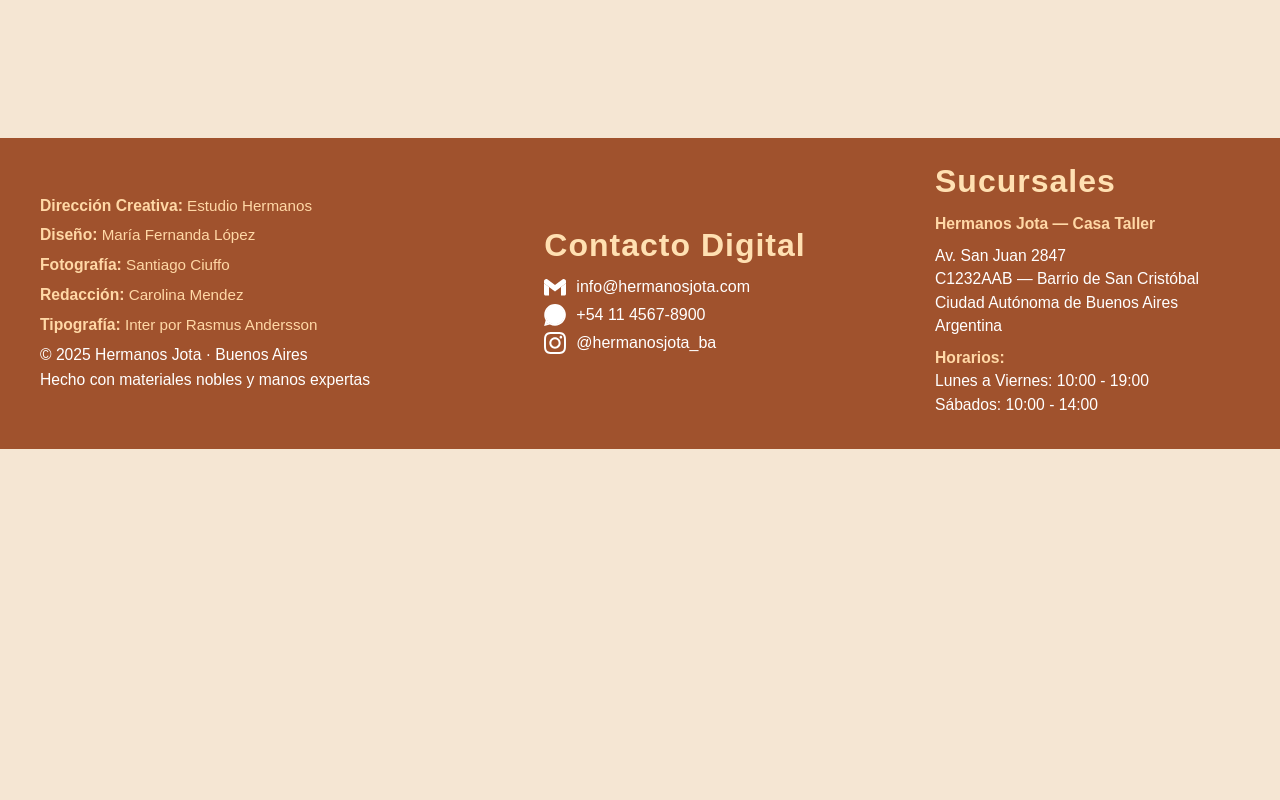
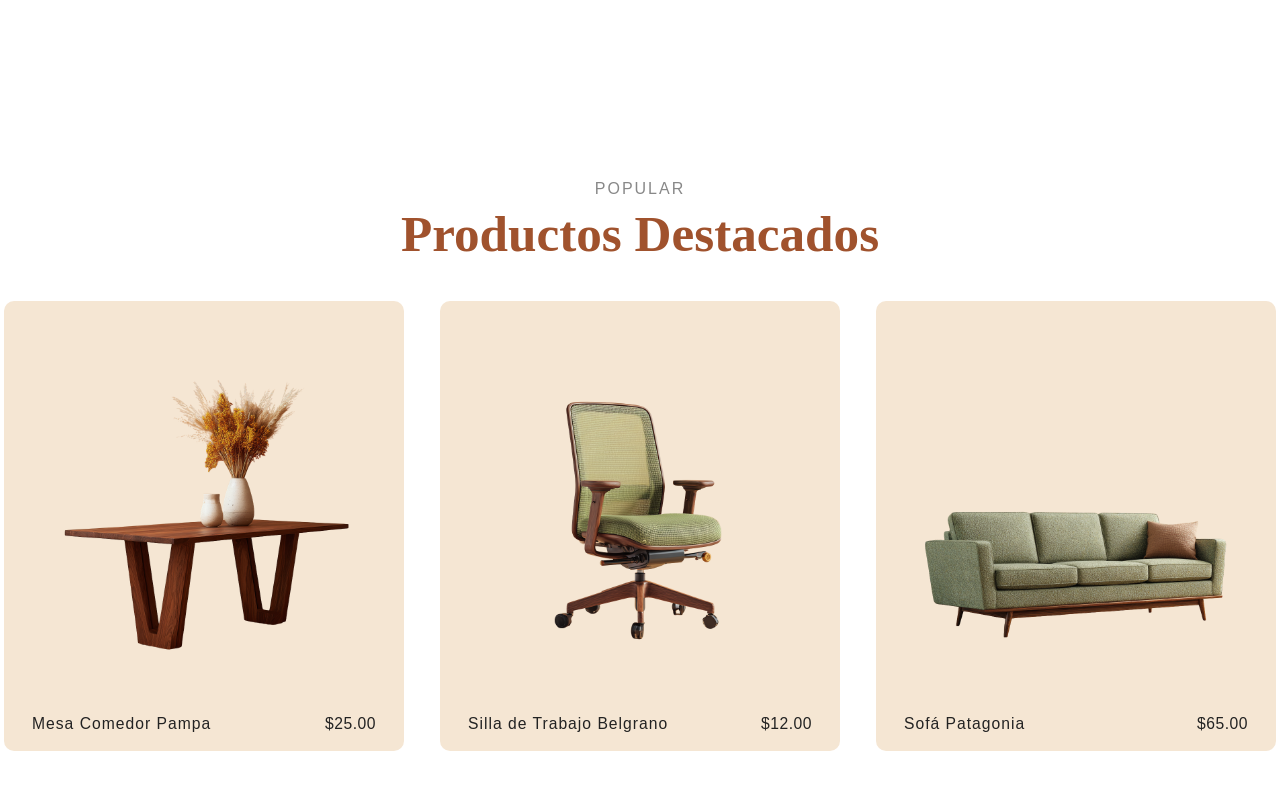
Before and after one commit to EstebanNunez99/Equipo-dinamita, a plain HTML site: page src/page/index.html in a window 1280 px wide. Shown: the part 680-1480 px from the top of the page. Before the commit the page ends 1129 px from the top, so only its background shows below. Drawn offline with Linux system fonts and the light colour scheme.

Commit message:
finalizacion de productos destacados en el index.html

```diff
--- a/src/css/Presentacion.css
+++ b/src/css/Presentacion.css
@@ -6,7 +6,7 @@
   align-items: center;
   padding: 60px 5vw 40px 5vw;
   min-height: 100vh;
-  background: #f5e6d3;
+  background: white;
 
 }
 
@@ -45,11 +45,11 @@
   grid-template-rows: 1fr 1fr;
   gap: 18px;
   width: 100%;
-  max-width: 420px;
+  max-width: 500px;
 }
 
 .collage-item {
-  background: #fff;
+  background: #F5E6D3;
   border-radius: 12px;
   overflow: hidden;
   position: relative;
@@ -58,6 +58,7 @@
   justify-content: center;
   min-width: 0;
   min-height: 0;
+
 }
 
 .collage-item img {
@@ -65,8 +66,13 @@
   height: 100%;
   object-fit: contain;
   display: block;
+  transition: transform 0.3s cubic-bezier(.4,1.5,.5,1); /* transición suave */
 }
 
+.collage-item:hover img {
+  transform: scale(1.08);
+  z-index: 2;
+}
 /* Tamaños personalizados para cada item */
 .collage-item.grande {
   grid-column: 1 / 2;
--- a/src/css/headerStyles.css
+++ b/src/css/headerStyles.css
@@ -1,10 +1,15 @@
+
 header {
     display: flex;
     justify-content: space-between;
     align-items: center;
     width: 100%;
-    background-color: #F5E6D3;
+    background-color: white;
     position: fixed;
+    top: 0;
+    left: 0;
+    height: 100px; /* Ajusta según tu diseño */
+    z-index: 1000; /* Asegura que esté por encima del contenido */
 }
 
 .header-left {
--- a/src/css/styles.css
+++ b/src/css/styles.css
@@ -4,11 +4,10 @@
     box-sizing: border-box;
 }
 
-body{
-        background-color: #F5E6D3;
+body {
+    background: white;
     font-family: Arial, Helvetica, sans-serif;
 }
-
 /*@media (min-width: 600px){
     header{
         flex-direction: row;
@@ -17,39 +16,83 @@ body{
 
 }*/
 
-
-
-/* HERO */
-.hero {
-
-  padding-top: 8rem;
-  background-color: #F5E6D3;
-  height: 100vh;
-}
-a{
-    text-decoration: none;
-    color: inherit;
-}
-.productos img{
-    display: flex;
-    width: 300px;
-    height: 300px;
+.productos-destacados {
+  padding: 60px 0 120px 0;
+  background: #fff;
+  text-align: center;
 }
 
-.productos {
+.productos-titulo span {
+  display: block;
+  color: #888;
+  font-size: 1rem;
+  letter-spacing: 2px;
+  margin-bottom: 6px;
+}
+
+.productos-titulo h2 {
+  font-size: 3.2rem;
+  font-weight: 600;
+  color: #a0522d;
+  margin-bottom: 38px;
+    font-family: 'Playfair Display', serif;
+}
+
+.productos-grid {
   display: flex;
-    align-items: center;
+  flex-wrap: wrap;
+  gap: 36px;
+  justify-content: center;
 }
-.productos article {
+
+.producto-card {
+  background: #F5E6D3;
+  border-radius: 10px;
+  padding: 32px 28px 18px 28px;
+  width: 400px;
+  height: 450px;
   display: flex;
   flex-direction: column;
   align-items: center;
+  transition: box-shadow 0.2s;
 }
 
-.productos a h1{
+.producto-card img {
+  flex: 1;
+  width: 100%;
+  max-width: 100%;
+  object-fit: contain;
+  margin-bottom: 20px;
+  transition: transform 0.3s cubic-bezier(.4,1.5,.5,1);
+}
+.producto-card:hover img {
+  transform: scale(1.08);
+  z-index: 2;
+}
+.producto-info {
+  width: 100%;
   display: flex;
-    color: black;
-    font-size: 17px;
-    margin: 10px;
-    padding-left: 50px;
+  justify-content: space-between;
+  align-items: flex-end;
+  font-size: 1rem;
+  color: #222;
+  letter-spacing: 0.5px;
+  margin-top: auto;
 }
+
+.producto-nombre {
+  font-size: 0.98rem;
+  font-weight: 400;
+  color: #222;
+  letter-spacing: 1px;
+}
+
+.producto-precio {
+  font-size: 0.98rem;
+  font-weight: 400;
+  color: #222;
+}
+
+.producto-card:hover {
+  box-shadow: 0 6px 24px rgba(160,82,45,0.10);
+}
--- a/src/page/index.html
+++ b/src/page/index.html
@@ -7,12 +7,7 @@
     <link rel="stylesheet" href="../css/styles.css" />
     <link rel="stylesheet" href="../css/headerStyles.css" />
     <link rel="stylesheet" href="../css/footer.css" />
-<<<<<<< HEAD
-    <link rel="stylesheet" href="../css/Presentacion.css">
-=======
-
-    <link rel="shortcut icon" href="../img/logo.svg" type="image/x-icon" />
->>>>>>> 332b101d961f6a6cbfb24440230b8cfb6597ef6e
+    <link rel="stylesheet" href="../css/Presentacion.css" />
   </head>
   <body>
     <header>
@@ -41,32 +36,56 @@
         <div class="presentacion-left">
           <h1>Calidez y nostalgia que envuelve</h1>
           <p class="descripcion">
-              Creamos muebles únicos que combinan tradición, calidad y
-              futuro.<br />
+            Creamos muebles únicos que combinan tradición, calidad y futuro.<br />
             Descubre piezas hechas a mano para transformar tus espacios.
           </p>
         </div>
         <div class="presentacion-right">
           <div class="collage">
             <div class="collage-item grande">
-                <img
-                  src="../img/Biblioteca Recoleta.png"
-                  alt="Silla artesanal"
-                />
+              <img src="../img/Biblioteca Recoleta.png" alt="Silla artesanal" />
             </div>
             <div class="collage-item vertical">
               <img src="../img/Aparador Uspallata.png" alt="Persona" />
             </div>
             <div class="collage-item cuadrado">
-                <img
-                  src="../img/Escritorio Costa.png"
-                  alt="Escritorio moderno"
-                />
+              <img src="../img/Escritorio Costa.png" alt="Escritorio moderno" />
             </div>
           </div>
         </div>
       </section>
-    </main>
+
+      <!-- Productos populares -->
+      <section class="productos-destacados">
+  <div class="productos-titulo">
+    <span>POPULAR</span>
+    <h2>Productos Destacados</h2>
+  </div>
+  <div class="productos-grid">
+    <div class="producto-card">
+      <img src="../img/Mesa Comedor Pampa.png" alt="Mesa Comedor Pampa" />
+      <div class="producto-info">
+        <span class="producto-nombre">Mesa Comedor Pampa</span>
+        <span class="producto-precio">$25.00</span>
+      </div>
+    </div>
+    <div class="producto-card">
+      <img src="../img/Silla de Trabajo Belgrano.png" alt="Silla de Trabajo Belgrano" />
+      <div class="producto-info">
+        <span class="producto-nombre">Silla de Trabajo Belgrano</span>
+        <span class="producto-precio">$12.00</span>
+      </div>
+    </div>
+    <div class="producto-card">
+      <img src="../img/Sofá Patagonia.png" alt="Sofá Patagonia" />
+      <div class="producto-info">
+        <span class="producto-nombre">Sofá Patagonia</span>
+        <span class="producto-precio">$65.00</span>
+      </div>
+    </div>
+
+  </div>
+</section>
 
     <footer class="footer">
       <div class="creditos tarjeta-footer">
```
Lines whose indentation alone changed are shown as unchanged.
